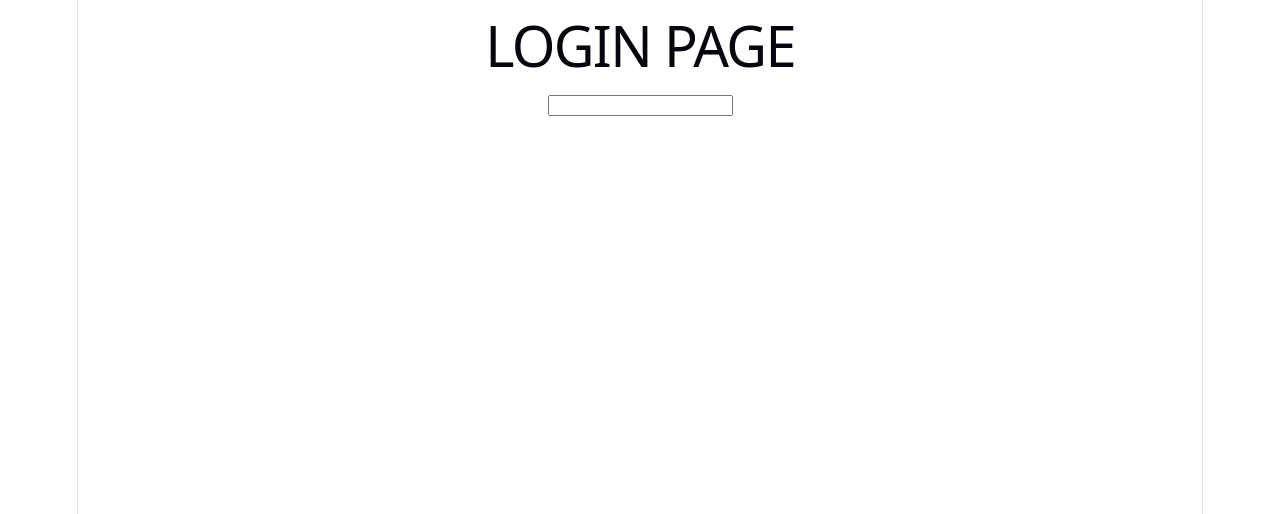
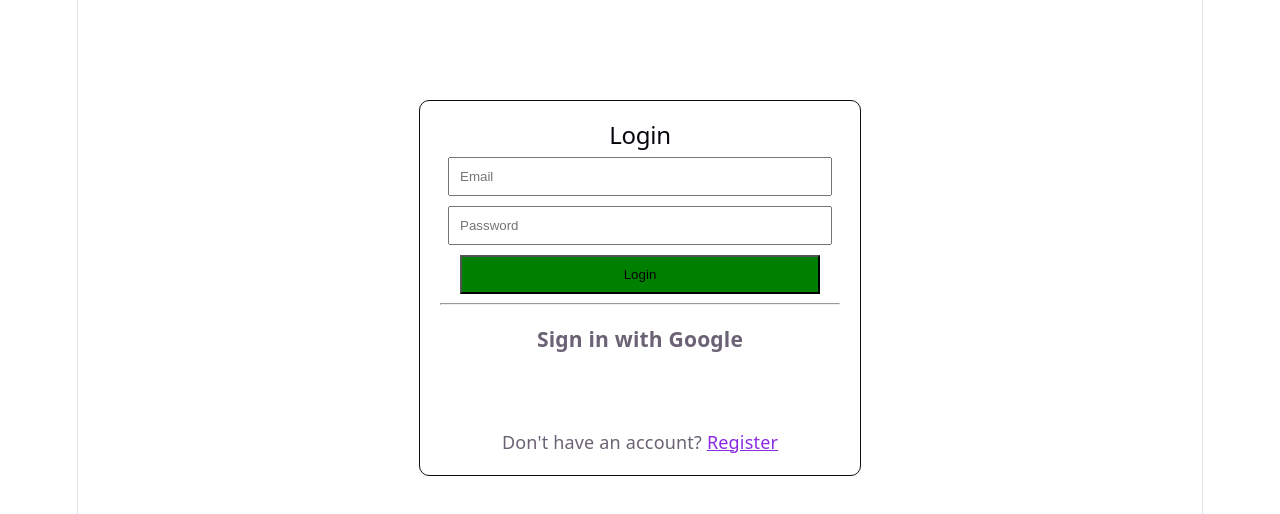
Before and after one commit to Kapilmahale/phonehost, a React (Vite) app in the folder client/: page /login in a window 1280 px wide. Shown: the top 514 px of the page. Built offline with nearby package versions, Linux system fonts and the light colour scheme.

Commit message:
main.jsx,app.jsx,login.jsx updated back

```diff
--- a/client/src/App.jsx
+++ b/client/src/App.jsx
@@ -1,10 +1,31 @@
-import { BrowserRouter } from "react-router-dom";
+import { BrowserRouter,Routes,Route,Navigate,} from "react-router-dom";
+
 import Login from "./pages/Login";
+import Register from "./pages/Register";
+import Deploy from "./pages/Deploy";
+import Dashboard from "./pages/Dashboard";
+import ProtectedRoute from "./components/ProtectedRoute";
 
 function App() {
   return (
     <BrowserRouter>
-      <Login />
+      <Routes>
+
+        <Route path="/" element={<Navigate to="/login" />} />
+
+        <Route path="/login"element={<Login />}/>
+
+        <Route path="/register" element={<Register />}/>
+
+        <Route path="/dashboard" element={
+            <ProtectedRoute>
+              <Deploy />
+              <Dashboard />
+            </ProtectedRoute>
+          }
+        />
+
+      </Routes>
     </BrowserRouter>
   );
 }
--- a/client/src/main.jsx
+++ b/client/src/main.jsx
@@ -1,5 +1,6 @@
 import { StrictMode } from "react";
 import { createRoot } from "react-dom/client";
+import { GoogleOAuthProvider } from "@react-oauth/google";
 
 import "./index.css";
 import App from "./App.jsx";
@@ -8,6 +9,10 @@ createRoot(
   document.getElementById("root")
 ).render(
   <StrictMode>
-    <App />
+    <GoogleOAuthProvider
+      clientId="165429758878-d4hh5k7biuvp1i46fd2nt0isoq8d3rv7.apps.googleusercontent.com"
+    >
+      <App />
+    </GoogleOAuthProvider>
   </StrictMode>
 );
--- a/client/src/pages/Login.jsx
+++ b/client/src/pages/Login.jsx
@@ -1,27 +1,112 @@
 import { useState } from "react";
-import { useNavigate } from "react-router-dom";
+import axios from "axios";
+import { useNavigate, Link } from "react-router-dom";
+import {GoogleLogin} from "@react-oauth/google";
+import { API_URL } from "../config";
+import Dashboard from "./Dashboard";
+
+
 
 function Login() {
+  const navigate = useNavigate();
 
-  const navigate = useNavigate();
-  const [form, setForm] = useState({
-    email: "",
-    password: ""
-  });
+  const [form, setForm] = useState({ email: "",password: ""});
+
+  const googleSuccess =async(response)=>{
+  try{
+
+   const res =await axios.post( `/api/auth/google`,
+    {
+      credential:
+      response.credential
+    }
+
+   );
+
+   localStorage.setItem( "token", res.data.token);
+
+   console.log(res.data);
+
+   navigate( "/dashboard");
+ }
+ catch(error){
+   console.log(error);
+ }
+
+};
+
+  const handleChange = (e) => {
+    setForm({
+      ...form,
+      [e.target.name]: e.target.value,
+    });
+  };
+
+  const handleSubmit = async (e) => {
+    e.preventDefault();
+
+    try {
+      const res = await axios.post(
+        "/api/auth/login", form );
+
+      localStorage.setItem("token", res.data.token);
+
+      navigate("/dashboard");
+    } catch (err) {
+      alert(
+        err.response?.data?.message ||"Login Failed");
+    }
+  };
 
   return (
-    <div>
-      <h1>LOGIN PAGE</h1>
+    <div style={{
+        maxWidth: "400px",
+        margin: "100px auto",
+        padding: "20px",
+        border: "1px solid #0d0d0d",
+        borderRadius: "10px",
+      }}
+    >
+      <h2>Login</h2>
 
-      <input
-        value={form.email}
-        onChange={(e) =>
-          setForm({
-            ...form,
-            email: e.target.value
-          })
-        }
-      />
+      <form onSubmit={handleSubmit}>
+        <input name="email" placeholder="Email" value={form.email} onChange={handleChange}
+          style={{
+            width: "90%",
+            padding: "10px",
+            marginBottom: "10px",
+          }}
+        />
+
+        <input name="password" type="password" placeholder="Password"
+          value={form.password} onChange={handleChange}
+          style={{
+            width: "90%",
+            padding: "10px",
+            marginBottom: "10px",
+          }}
+        />
+
+        <button type="submit" style={{ width: "90%", padding: "10px",background:"green"}}>
+          Login
+        </button>
+      </form>
+
+      <hr />
+
+      <h3> Sign in with Google </h3>
+
+      <GoogleLogin onSuccess={googleSuccess}  onError={()=>{
+         console.log(
+           "Google Login Failed"
+         );
+       }}
+     />
+
+      <p style={{ marginTop: "15px" }}>
+        Don't have an account?{" "}
+        <Link to="/register" style={{color:"blueviolet"}}> Register </Link>
+      </p>
     </div>
   );
 }
```
